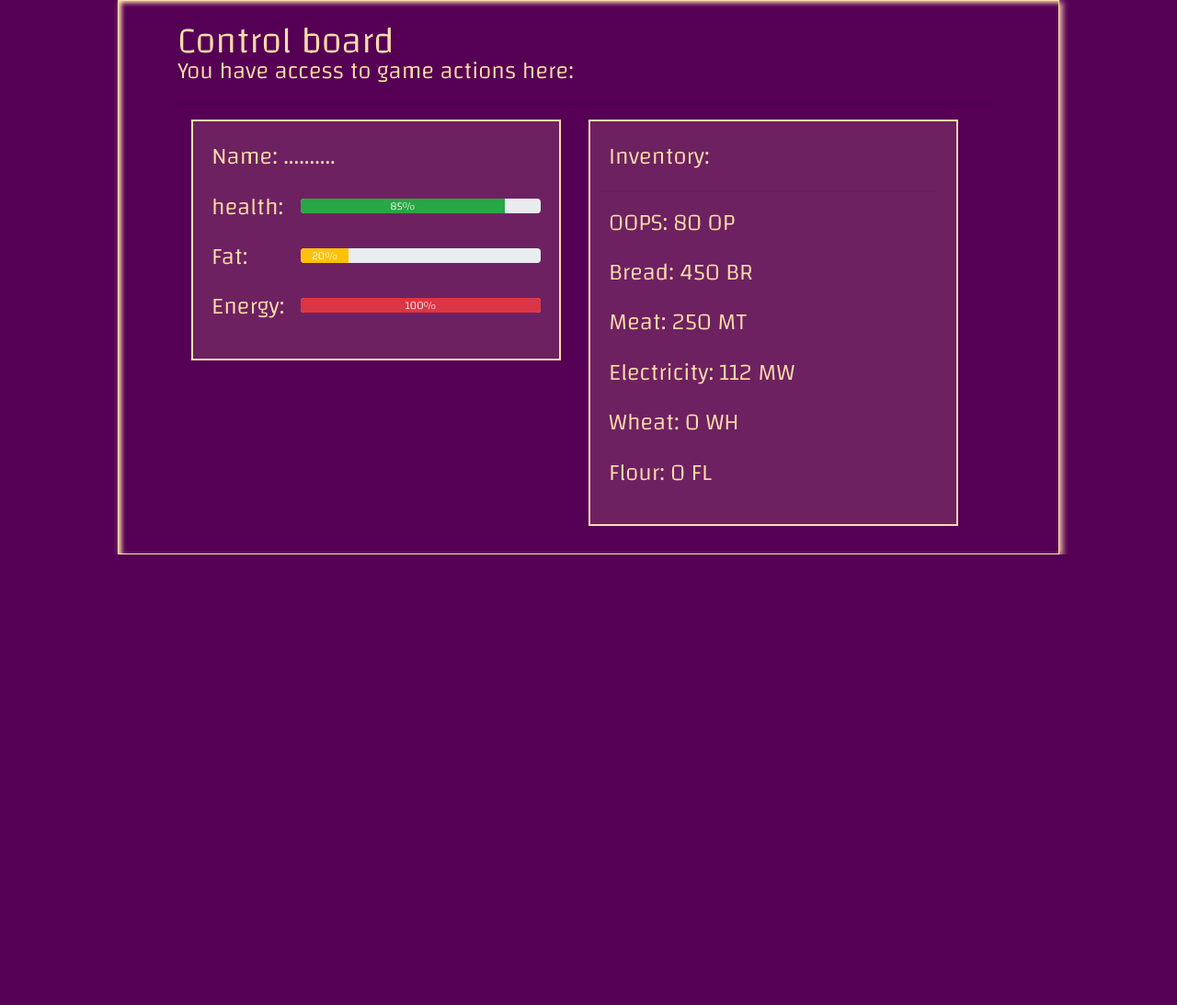
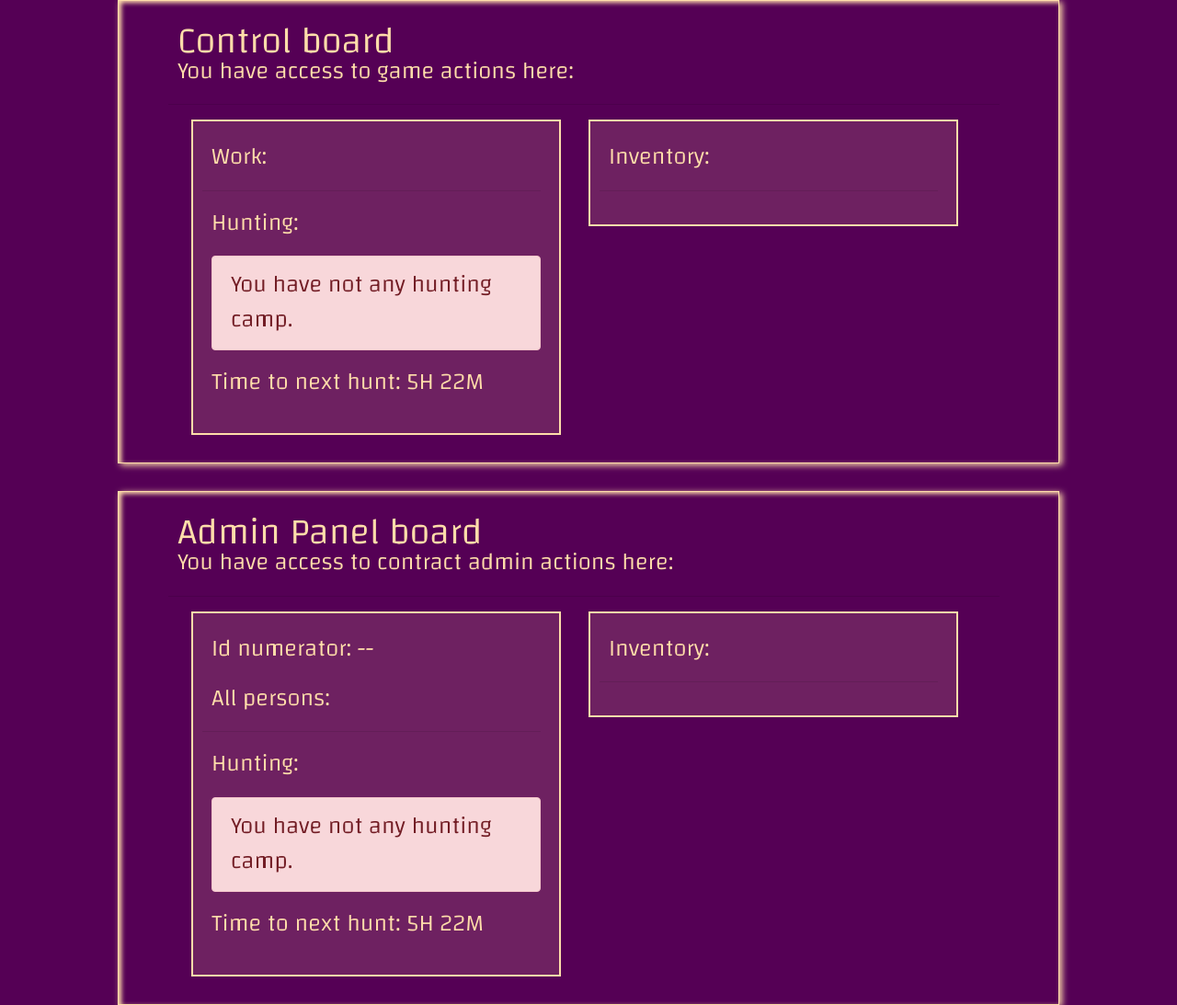
Before and after one commit to Norenium/Bin-Valley, a plain HTML site: page index.html in a window 1280 px wide. Shown: the part 879-1972 px from the top of the page at 92% size. Before the commit the page ends 1482 px from the top, so only its background shows below. Drawn offline with nearby package versions, Linux system fonts and the light colour scheme; a web font is replaced by a local one.

Commit message:
ad  admin page

```diff
--- /dev/null
+++ b/assets/js/admin.js
@@ -0,0 +1 @@
+// Admin js fiel
--- a/index.html
+++ b/index.html
@@ -156,53 +156,16 @@
             <hr>
             <div class="row col-12">
                   <div class="col-6">
+
+
                         <div class="control-unit">
-                              <p>Name: <span id="name">..........</span></p>
-                              <div class="row">
-                                    <div class="col-3">
-                                          <p id="health-title">health: </p>
-                                    </div>
-                                    <div class="col-9" style="padding-top:9px ;">
+                              <p>Work:</p>
+                              <hr>
+                              <p>Hunting: </p>
+                              <p class="alert alert-danger" role="alert">You have not any hunting camp.</p>
+                              <p>Time to next hunt:  5H 22M</p>
 
-                                          <div class="progress">
-                                                <div class="progress-bar bg-success " role="progressbar"
-                                                      style="width: 85%" aria-valuenow="85" aria-valuemin="0"
-                                                      aria-valuemax="100" id="health-bar">85%
-                                                </div>
 
-                                          </div>
-                                    </div>
-                              </div>
-                              <div class="row">
-                                    <div class="col-3">
-                                          <p id="health-title">Fat: </p>
-                                    </div>
-                                    <div class="col-9" style="padding-top:9px ;">
-
-                                          <div class="progress">
-                                                <div class="progress-bar bg-warning " role="progressbar"
-                                                      style="width: 20%" aria-valuenow="20" aria-valuemin="0"
-                                                      aria-valuemax="100" id="health-bar">20%
-                                                </div>
-
-                                          </div>
-                                    </div>
-                              </div>
-                              <div class="row">
-                                    <div class="col-3">
-                                          <p id="health-title">Energy: </p>
-                                    </div>
-                                    <div class="col-9" style="padding-top:9px ;">
-
-                                          <div class="progress">
-                                                <div class="progress-bar bg-danger " role="progressbar"
-                                                      style="width: 100%" aria-valuenow="100" aria-valuemin="0"
-                                                      aria-valuemax="100" id="health-bar">100%
-                                                </div>
-
-                                          </div>
-                                    </div>
-                              </div>
 
                         </div>
                   </div>
@@ -211,31 +174,40 @@
                         <div class="control-unit  ">
                               <p>Inventory: </p>
                               <hr>
-                              <div class="row">
-                                    <div class="col-10 ">
-                                          <p id="health-title">OOPS: <span class="float-end">80 OP</span> </p>
-                                    </div>
-                                    <div class="col-10 ">
-                                          <p id="health-title">Bread: <span class="float-end">450 BR</span> </p>
-                                    </div>
-
-                                    <div class="col-10 ">
-                                          <p id="health-title">Meat: <span class="float-end">250 MT</span> </p>
-                                    </div>
-                                    <div class="col-10 ">
-                                          <p id="health-title">Electricity: <span class="float-end">112 MW</span> </p>
-                                    </div>
-                                    <div class="col-10 ">
-                                          <p id="health-title">Wheat: <span class="float-end">0 WH</span> </p>
-                                    </div>
-
-                                    <div class="col-10 ">
-                                          <p id="health-title">Flour: <span class="float-end">0 FL</span> </p>
-                                    </div>
 
 
 
-                              </div>
+                        </div>
+                  </div>
+            </div>
+      </div>
+      <div class="body-box">
+            <h1>Admin Panel board</h1>
+            <p>You have access to contract admin actions here:</p>
+            <hr>
+            <div class="row col-12">
+                  <div class="col-6">
+
+
+                        <div class="control-unit">
+                              <p>Id numerator: <span id="id-numerator">--</span></p>
+                              <p>All persons:</p>
+                              <hr>
+
+                              <p>Hunting: </p>
+                              <p class="alert alert-danger" role="alert">You have not any hunting camp.</p>
+                              <p>Time to next hunt:  5H 22M</p>
+
+
+
+                        </div>
+                  </div>
+                  <div class="col-6">
+
+                        <div class="control-unit  ">
+                              <p>Inventory: </p>
+                              <hr>
+
 
 
                         </div>
```
Also changed, not shown: admin.html (added, +95 -0 lines).
